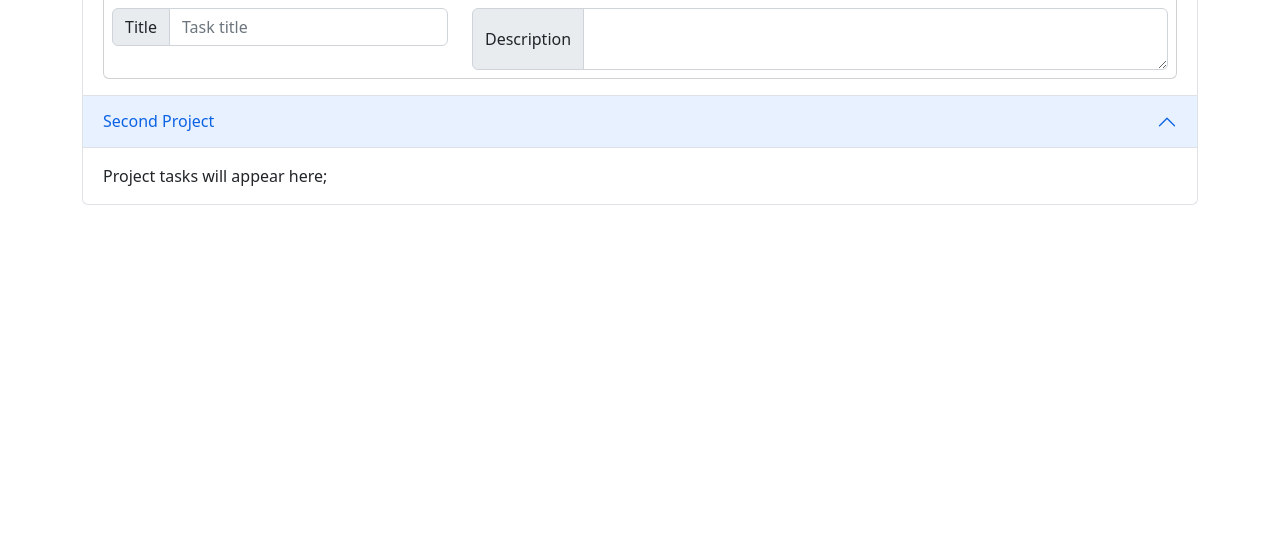
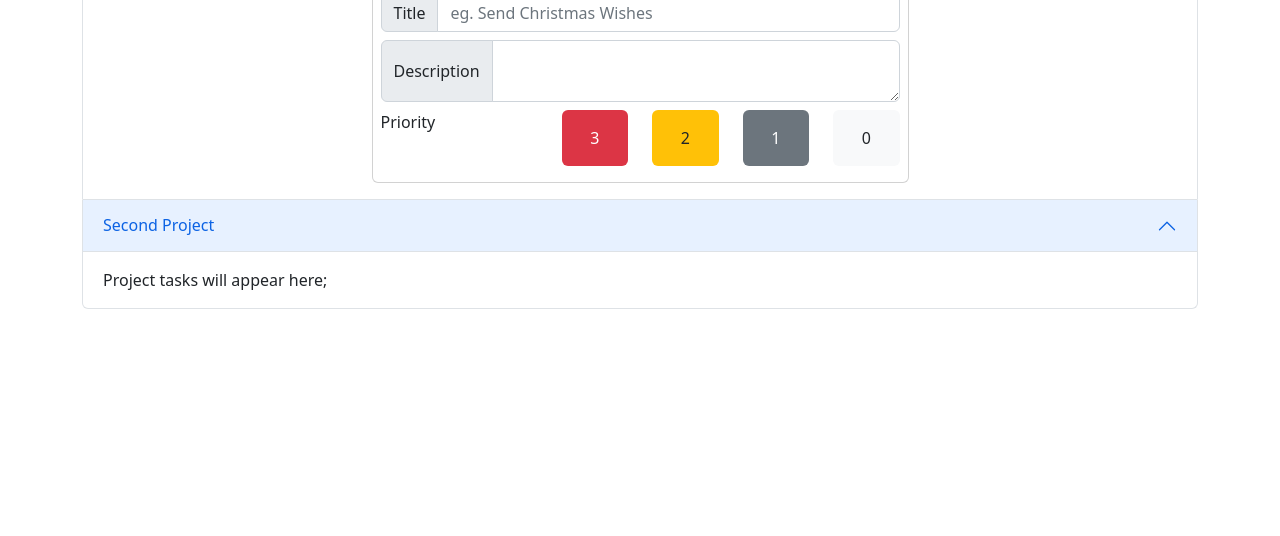
Before and after one commit to michalskrzynski/todo-list, a website built with webpack: page dist/index.html in a window 1280 px wide. Shown: the part 264-800 px from the top of the page. Built offline with nearby package versions, Linux system fonts and the light colour scheme.

Commit message:
enhance new task form

```diff
--- a/src/index.js
+++ b/src/index.js
@@ -1,102 +1,9 @@
 import './lists.js';
+import './ux.js';
+
 import 'bootstrap';
 import './style.css';
-import lists from './lists.js';
 
-const ux = (() => {
-
-  let _id = 0;
-  const uniqueId = () => {
-    return ++_id;
-  }
-
-  const accordionPanel = document.getElementById('allProjectsAccordion');
-
-  const addProject = (name) => {
-    uniqueId();
-
-    const tpl =
-      ` <h2 class="accordion-header" id="panelsStayOpen-heading-${_id}">
-          <button class="accordion-button" type="button" data-bs-toggle="collapse" data-bs-target="#panelsStayOpen-collapse-${_id}" aria-expanded="true" aria-controls="panelsStayOpen-collapseOne">
-            ${name}
-          </button>
-        </h2>
-        <div id="panelsStayOpen-collapse-${_id}" class="accordion-collapse collapse show" aria-labelledby="panelsStayOpen-headingOne">
-          <div class="accordion-body">
-            Project tasks will appear here;
-          </div>
-        </div>`;
-
-    const newElem = document.createElement('div');
-    newElem.className = 'accordion-item';
-    newElem.innerHTML = tpl;
-
-    accordionPanel.appendChild( newElem );
-  }
-
-  const placeNewTaskForm = () => {
-    const firstAccordionSegment = document.querySelector('.accordion-body');
-    firstAccordionSegment.innerText = '';
-
-    const tpl =
-      ` <div class="card">
-          <div class="card-header d-flex">
-            <div><h4>Add new task</h4></div>
-            <div class="ms-auto"><button id="formSave" class="btn btn-success btn-sm">Save</button></div>
-          </div>
-          <div class="row p-2">
-            <div class="col-4">
-              <div class="input-group">
-                <span class="input-group-text">Title</span>
-                <input id="formTitle" type="text" class="form-control" placeholder="Task title" aria-label="Task Title">
-              </div>
-            </div>
-            <div class="col-8">
-              <div class="input-group">
-                <span class="input-group-text">Description</span>
-                <textarea id="formDescription" class="form-control" aria-label="With textarea"></textarea>
-              </div>
-            </div>
-          </div>
-        </div>`
-
-    const newElem = document.createElement('div');
-    newElem.innerHTML = tpl;
-    firstAccordionSegment.appendChild( newElem );
-  }
-
-
-
-  const addNewTask = ( listItem ) => {
-    const tpl =
-    ` <div id="task${listItem.id}" class="card text-bg-warning mt-3">
-        <div class="card-header d-flex">
-          <div>
-            <h5>${listItem.data.title}</h5>
-          </div>
-          <div class="ms-auto">
-            <button id="close${listItem.id}" type="button" class="btn-close" aria-label="Close"></button>
-          </div>
-        </div>
-        <div class="card-body">
-          <p class="card-text">${listItem.data.description}</p>
-        </div>
-      </div>`;
-
-    const newElem = document.createElement('div');
-    newElem.innerHTML = tpl;
-
-    const firstAccordionSegment = document.querySelector('.accordion-body');
-    firstAccordionSegment.appendChild( newElem );
-  }
-
-  return {
-    addProject,
-    addNewTask,
-    placeNewTaskForm
-  }
-
-})();
 
 ux.addProject('Unassigned tasks');
 ux.placeNewTaskForm();
--- /dev/null
+++ b/src/ux.js
@@ -0,0 +1,115 @@
+const ux = (() => {
+
+  let _id = 0;
+  const uniqueId = () => {
+    return ++_id;
+  }
+
+  const accordionPanel = document.getElementById('allProjectsAccordion');
+
+  const addProject = (name) => {
+    uniqueId();
+
+    const tpl =
+      ` <h2 class="accordion-header" id="panelsStayOpen-heading-${_id}">
+          <button class="accordion-button" type="button" data-bs-toggle="collapse" data-bs-target="#panelsStayOpen-collapse-${_id}" aria-expanded="true" aria-controls="panelsStayOpen-collapseOne">
+            ${name}
+          </button>
+        </h2>
+        <div id="panelsStayOpen-collapse-${_id}" class="accordion-collapse collapse show" aria-labelledby="panelsStayOpen-headingOne">
+          <div class="accordion-body">
+            Project tasks will appear here;
+          </div>
+        </div>`;
+
+    const newElem = document.createElement('div');
+    newElem.className = 'accordion-item';
+    newElem.innerHTML = tpl;
+
+    accordionPanel.appendChild( newElem );
+  }
+
+  const placeNewTaskForm = () => {
+    const firstAccordionSegment = document.querySelector('.accordion-body');
+    firstAccordionSegment.innerText = '';
+
+    const tpl =
+      ` <div class="col-6 mx-auto">
+          <div class="card">
+            <div class="card-header d-flex">
+              <div><h4 class="m-0">Add new task</h4></div>
+              <div class="ms-auto"><button id="formSave" class="btn btn-success btn-sm">Save</button></div>
+            </div>
+            <div class="row pt-2 ps-2 pe-2">
+              <div class="col">
+                <div class="input-group">
+                  <span class="input-group-text">Title</span>
+                  <input id="formTitle" type="text" class="form-control" placeholder="eg. Send Christmas Wishes" aria-label="Task Title">
+                </div>
+              </div>
+            </div>
+            <div class="row p-2">
+              <div class="col">
+                <div class="input-group">
+                  <span class="input-group-text">Description</span>
+                  <textarea id="formDescription" class="form-control" aria-label="With textarea"></textarea>
+                </div>
+              </div>
+            </div>
+            <div class="row ps-2 pe-2">
+              <div class="col-4">Priority</div>
+              <div class="col-2">
+                <div class="p-3 mb-3 bg-danger rounded text-white text-center">3</div>
+              </div>
+              <div class="col-2">
+                <div class="p-3 mb-3 bg-warning rounded text-dark text-center">2</div>
+              </div>
+              <div class="col-2">
+                <div class="p-3 mb-3 bg-secondary rounded text-white text-center">1</div>
+              </div>
+              <div class="col-2">
+                <div class="p-3 mb-3 bg-light rounded text-dark text-center">0</div>
+              </div>
+            </div>
+          </div>
+        </div>`;
+
+    const newElem = document.createElement('div');
+    newElem.innerHTML = tpl;
+    firstAccordionSegment.appendChild( newElem );
+  }
+
+
+
+  const addNewTask = ( listItem ) => {
+    const tpl =
+    ` <div id="task${listItem.id}" class="card text-bg-warning mt-3">
+        <div class="card-header d-flex">
+          <div>
+            <h5>${listItem.data.title}</h5>
+          </div>
+          <div class="ms-auto">
+            <button id="close${listItem.id}" type="button" class="btn-close" aria-label="Close"></button>
+          </div>
+        </div>
+        <div class="card-body">
+          <p class="card-text">${listItem.data.description}</p>
+        </div>
+      </div>`;
+
+    const newElem = document.createElement('div');
+    newElem.innerHTML = tpl;
+
+    const firstAccordionSegment = document.querySelector('.accordion-body');
+    firstAccordionSegment.appendChild( newElem );
+  }
+
+  return {
+    addProject,
+    addNewTask,
+    placeNewTaskForm
+  }
+
+})();
+
+window.ux = ux;
```
Also changed, not shown: dist/index.html.
